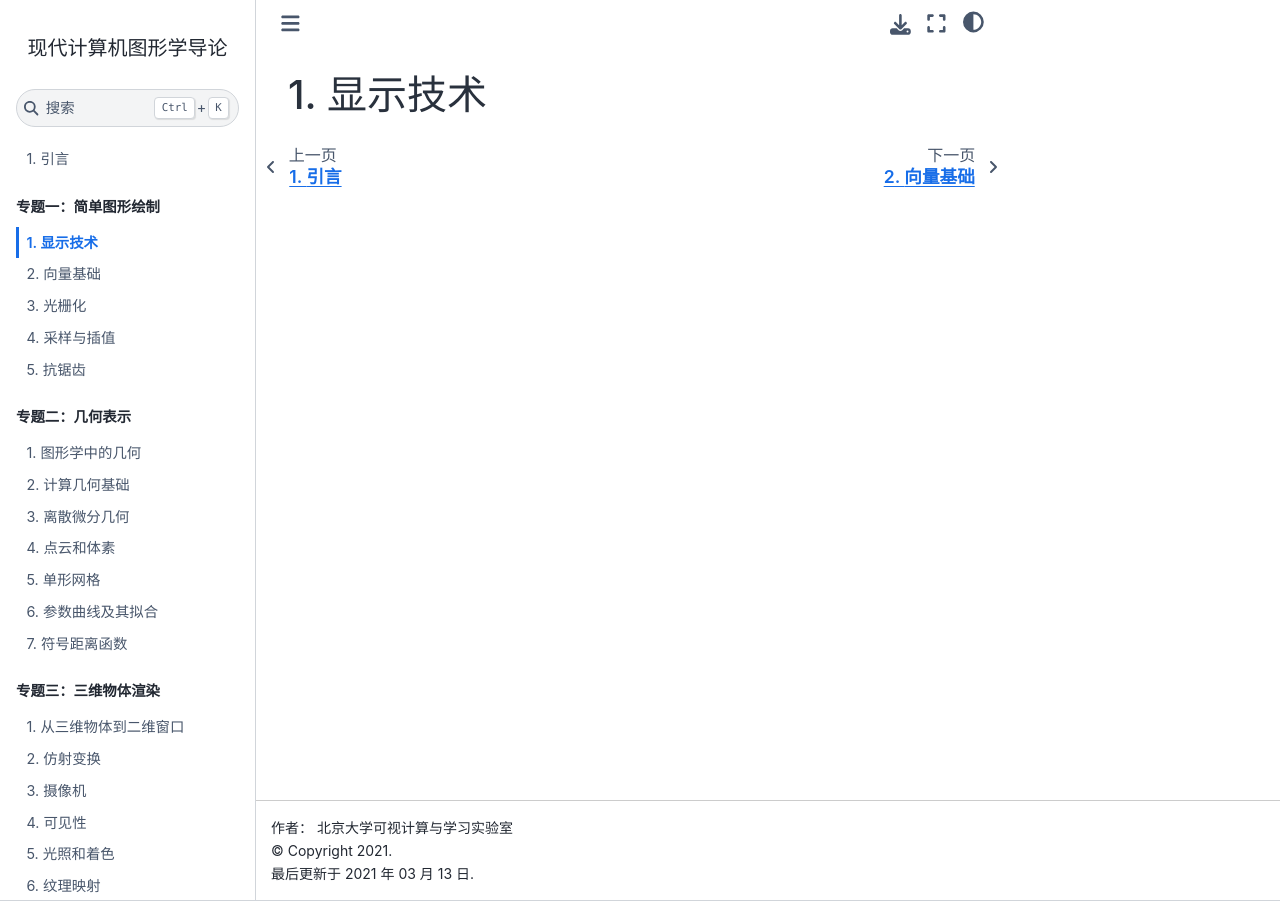
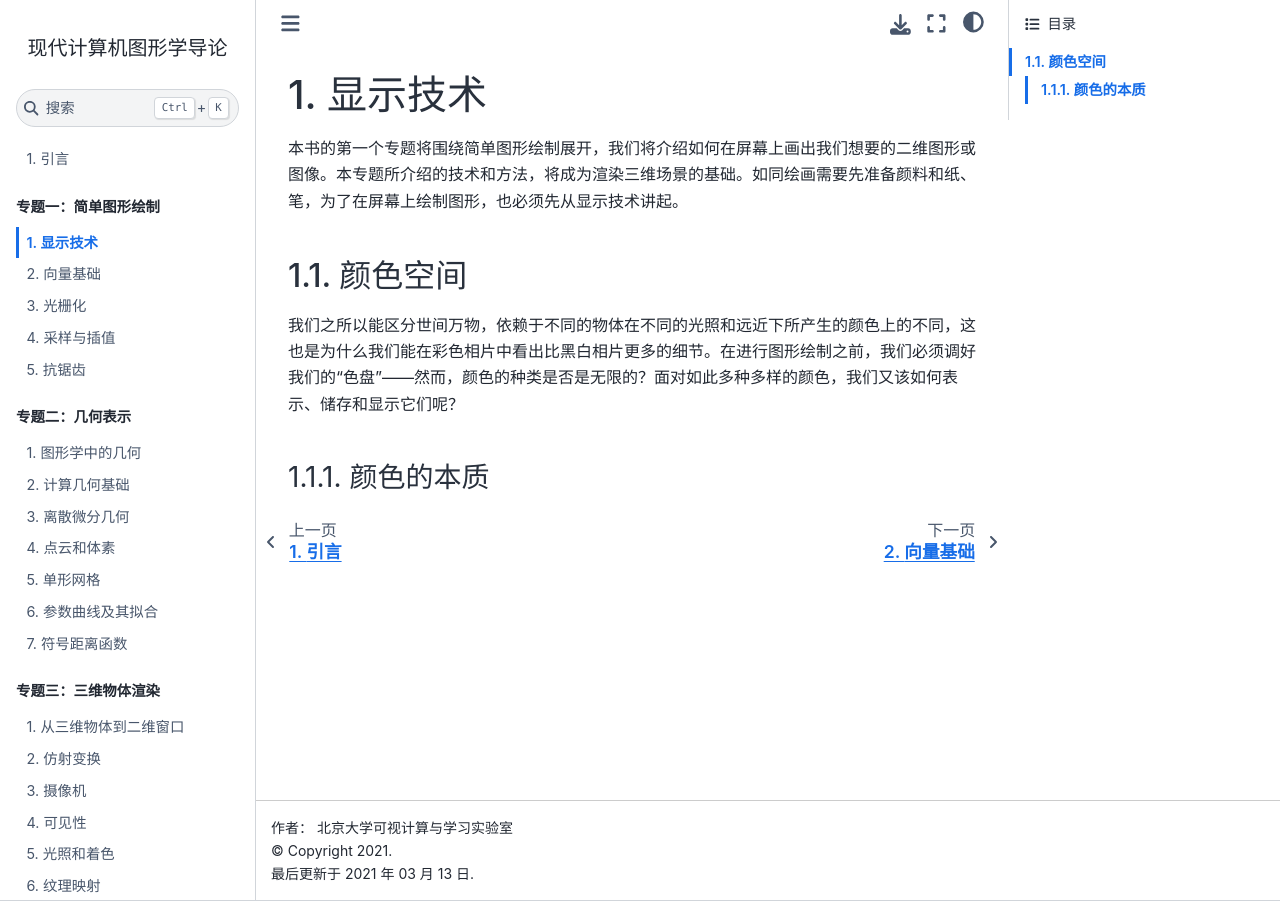
Before and after one commit to Univstar/CG-Textbook, a Sphinx documentation site: the page built from source/drawing/display.rst, in a window 1280 px wide. Built offline with Sphinx 7.4.7 and the Sphinx Book theme 1.1.4, drawn with Linux system fonts in a browser that asks for light colours.

Commit message:
begin to write

```diff
--- a/source/drawing/display.rst
+++ b/source/drawing/display.rst
@@ -1,2 +1,12 @@
 显示技术
 ===========
+
+本书的第一个专题将围绕简单图形绘制展开，我们将介绍如何在屏幕上画出我们想要的二维图形或图像。本专题所介绍的技术和方法，将成为渲染三维场景的基础。如同绘画需要先准备颜料和纸、笔，为了在屏幕上绘制图形，也必须先从显示技术讲起。
+
+颜色空间
+---------
+
+我们之所以能区分世间万物，依赖于不同的物体在不同的光照和远近下所产生的颜色上的不同，这也是为什么我们能在彩色相片中看出比黑白相片更多的细节。在进行图形绘制之前，我们必须调好我们的“色盘”——然而，颜色的种类是否是无限的？面对如此多种多样的颜色，我们又该如何表示、储存和显示它们呢？
+
+颜色的本质
+^^^^^^^^^^^
```
